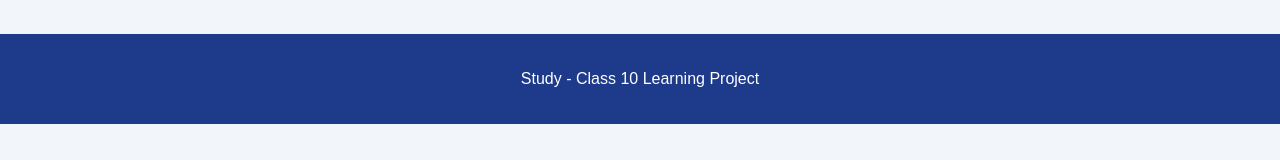
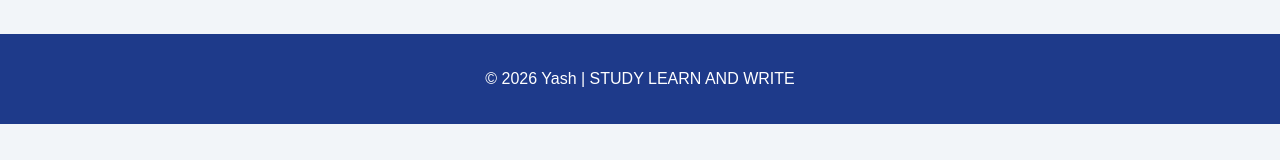
Before and after one commit to YASH01-ak/STUDYY, a plain HTML site: page index.html in a window 1280 px wide. Shown: the part 503-663 px from the top of the page. Drawn offline with Linux system fonts and the light colour scheme.

Commit message:
Update index.html

```diff
--- a/index.html
+++ b/index.html
@@ -404,7 +404,7 @@
     <footer>
 
         <p>
-            Study - Class 10 Learning Project
+           © 2026 Yash | STUDY LEARN AND WRITE
         </p>
 
     </footer>
```
